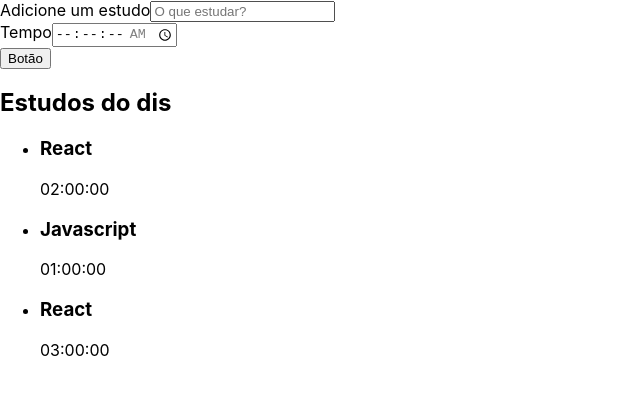
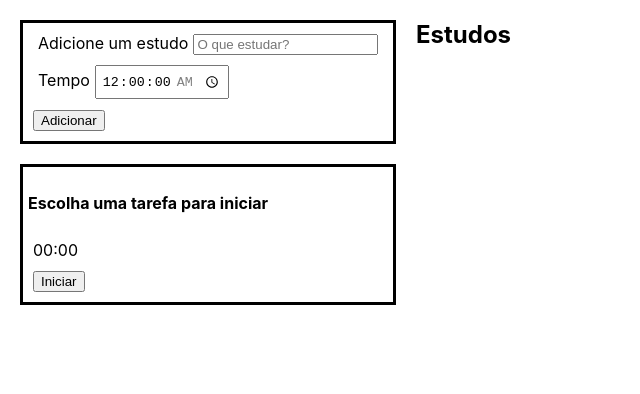
Before and after one commit to paulodetarsoteles/alura-studies, a React (Create React App) app: page / in a window 1280 px wide. Shown: the top 394 px of the page, without its empty margins (0-640 px from the left). Built offline with nearby package versions, Linux system fonts and the light colour scheme; the HTML template or start-up script is replaced by a standard one.

Commit message:
Refatoração para adicionar uma tarefa

```diff
--- a/src/App.tsx
+++ b/src/App.tsx
@@ -1,12 +1,19 @@
-import React from 'react';
+import { useState } from 'react';
 import Formulario from './components/Formulario';
 import Lista from './components/Lista';
+import Cronometro from './components/Cronometro';
+import ITarefa from './types/tarefa';
 
 function App() {
+  const [tarefas, setTarefas] = useState<ITarefa[]>([]);
+
   return (
-    <div className="App">
-      <Formulario />
-      <Lista />
+    <div className="App" style={{ flex: "auto", display: "flex" }}>
+      <div>
+        <Formulario setTarefas={setTarefas} />
+        <Cronometro />
+      </div>
+      <Lista tarefas={tarefas}/>
     </div>
   );
 }
--- a/src/components/Botao/index.tsx
+++ b/src/components/Botao/index.tsx
@@ -1,10 +1,14 @@
 import React from "react";
 
-class Botao extends React.Component {
+class Botao extends React.Component<{
+    children: React.ReactNode,
+    type?: "button" | "submit" | "reset" | undefined
+}> {
     render() {
+        const { type = "button" } = this.props;
         return (
-            <button>
-                Botão
+            <button type={type}>
+                {this.props.children}
             </button>
         )
     }
--- /dev/null
+++ b/src/components/Cronometro/Relogio/index.tsx
@@ -0,0 +1,13 @@
+function Relogio() {
+    return (
+        <>
+            <span>0</span>
+            <span>0</span>
+            <span>:</span>
+            <span>0</span>
+            <span>0</span>
+        </>
+    );
+}
+
+export default Relogio;
--- /dev/null
+++ b/src/components/Cronometro/index.tsx
@@ -0,0 +1,26 @@
+import Botao from "../Botao";
+import Relogio from "./Relogio";
+
+function Cronometro() {
+    return (
+        <div style={
+            {
+                margin: "20px",
+                padding: "5px",
+                border: "solid",
+                width: "360px"
+            }}>
+            <h4>Escolha uma tarefa para iniciar</h4>
+            <div style={{ padding: "5px" }}>
+                <Relogio />
+            </div>
+            <div style={{ padding: "5px" }}>
+                <Botao>
+                    Iniciar
+                </Botao>
+            </div>
+        </div>
+    );
+}
+
+export default Cronometro;
--- a/src/components/Formulario/index.tsx
+++ b/src/components/Formulario/index.tsx
@@ -1,12 +1,31 @@
 import React from "react";
 import Botao from "../Botao";
+import ITarefa from "../../types/tarefa";
 
-class Formulario extends React.Component {
+class Formulario extends React.Component<{ setTarefas: React.Dispatch<React.SetStateAction<ITarefa[]>> }> {
+    state = {
+        tarefa: "",
+        tempo: "00:00"
+    }
+
+    adicionarTarefa(evento: React.FormEvent) {
+        evento.preventDefault();
+        this.props.setTarefas(tarefasAntigas => [...tarefasAntigas, {...this.state}]);
+    }
+
     render() {
         return (
-            <form>
-                <div>
-                    <label htmlFor="tarefa">
+            <form
+                onSubmit={this.adicionarTarefa.bind(this)}
+                style={
+                {
+                    margin: "20px",
+                    padding: "5px",
+                    width: "360px",
+                    border: "solid"
+                }}>
+                <div style={{ padding: "5px" }}>
+                    <label htmlFor="tarefa" style={{ padding: "5px" }}>
                         Adicione um estudo
                     </label>
                     <input
@@ -15,23 +34,32 @@ class Formulario extends React.Component {
                         id="tarefa"
                         placeholder="O que estudar?"
                         required
+                        value={this.state.tarefa}
+                        onChange={evento => this.setState({...this.state, tarefa: evento.target.value})}
                     />
                 </div>
-                <div>
-                    <label htmlFor="tempo">
+                <div style={{ padding: "5px" }}>
+                    <label htmlFor="tempo" style={{ padding: "5px" }}>
                         Tempo
                     </label>
                     <input
+                        style={{ padding: "5px" }}
                         type="time"
                         name="tempo"
                         id="tempo"
                         step="1"
                         min="00:00:00"
-                        max="01:30:00"
+                        max="06:30:00"
                         required
+                        value={this.state.tempo}
+                        onChange={evento => this.setState({...this.state, tempo: evento.target.value})}
                     />
                 </div>
-                <Botao />
+                <div style={{ padding: "5px" }}>
+                    <Botao type="submit">
+                        Adicionar
+                    </Botao>
+                </div>
             </form>
         )
     }
--- /dev/null
+++ b/src/components/Lista/Item/index.tsx
@@ -0,0 +1,10 @@
+function Item({ tarefa, tempo }: { tarefa: string, tempo: string }){
+    return(
+        <li>
+        <h3>{tarefa}</h3>
+        <span>{tempo}</span>
+    </li>
+    )
+}
+
+export default Item;
--- a/src/components/Lista/index.tsx
+++ b/src/components/Lista/index.tsx
@@ -1,27 +1,17 @@
-import React from "react";
+import ITarefa from "../../types/tarefa";
+import Item from "./Item";
 
-function Lista() {
-
-    const tarefas = [{
-        tarefa: "React",
-        tempo: "02:00:00"
-    },{
-        tarefa: "Javascript",
-        tempo: "01:00:00"
-    },{
-        tarefa: "React",
-        tempo: "03:00:00"
-    }]
+function Lista({tarefas}: {tarefas: ITarefa[]}) {
 
     return(
         <aside>
-            <h2>Estudos do dis</h2>
+            <h2>Estudos</h2>
             <ul>
                 {tarefas.map((item, index) => (
-                    <li key={index}>
-                        <h3>{item.tarefa}</h3>
-                        <span>{item.tempo}</span>
-                    </li>
+                    <Item
+                        key={index}
+                        {...item}
+                    />
                 ))}
             </ul>
         </aside>
--- /dev/null
+++ b/src/types/tarefa.ts
@@ -0,0 +1,6 @@
+interface ITarefa {
+    tarefa: string,
+    tempo: string
+}
+
+export default ITarefa;
```
